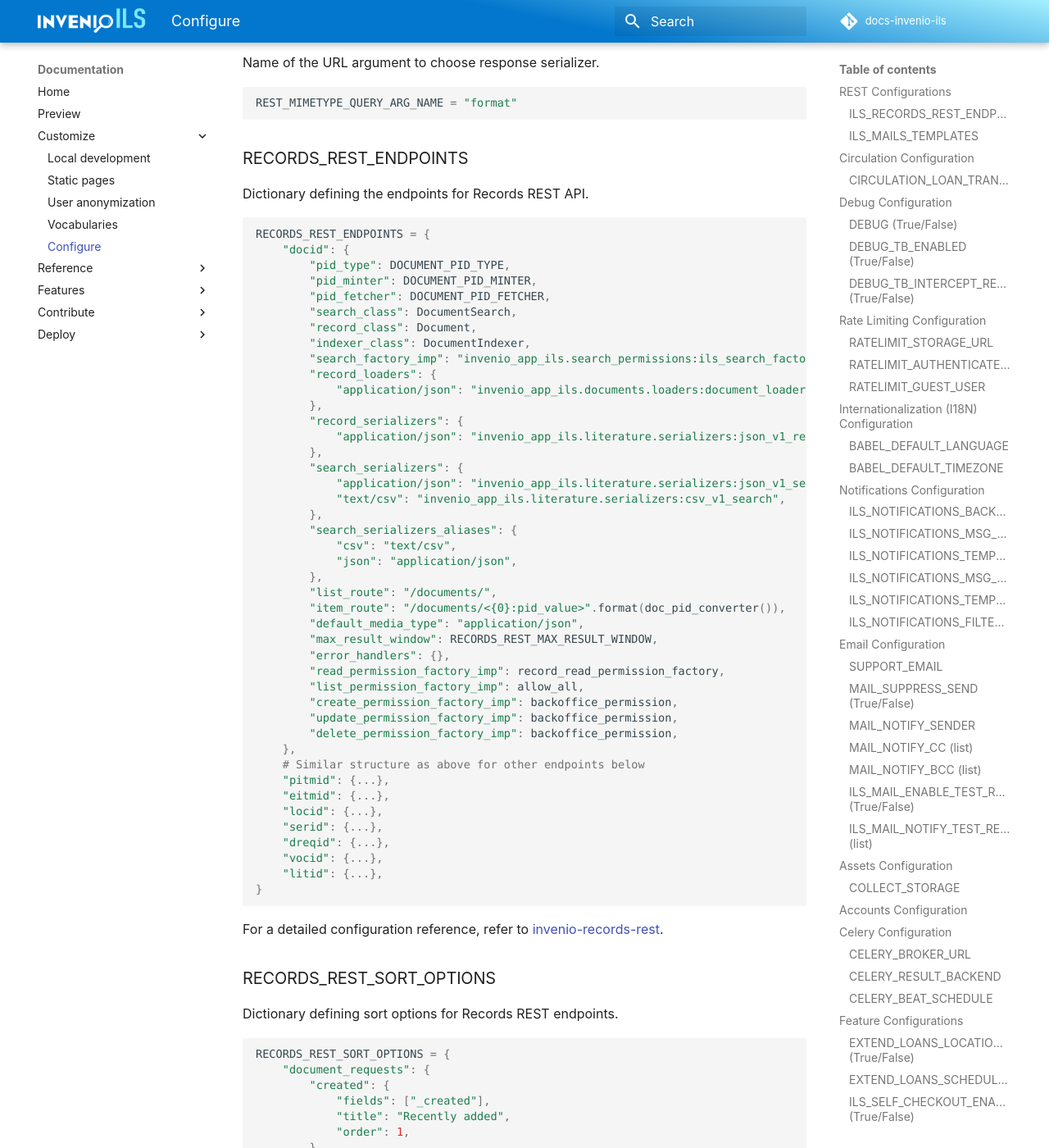
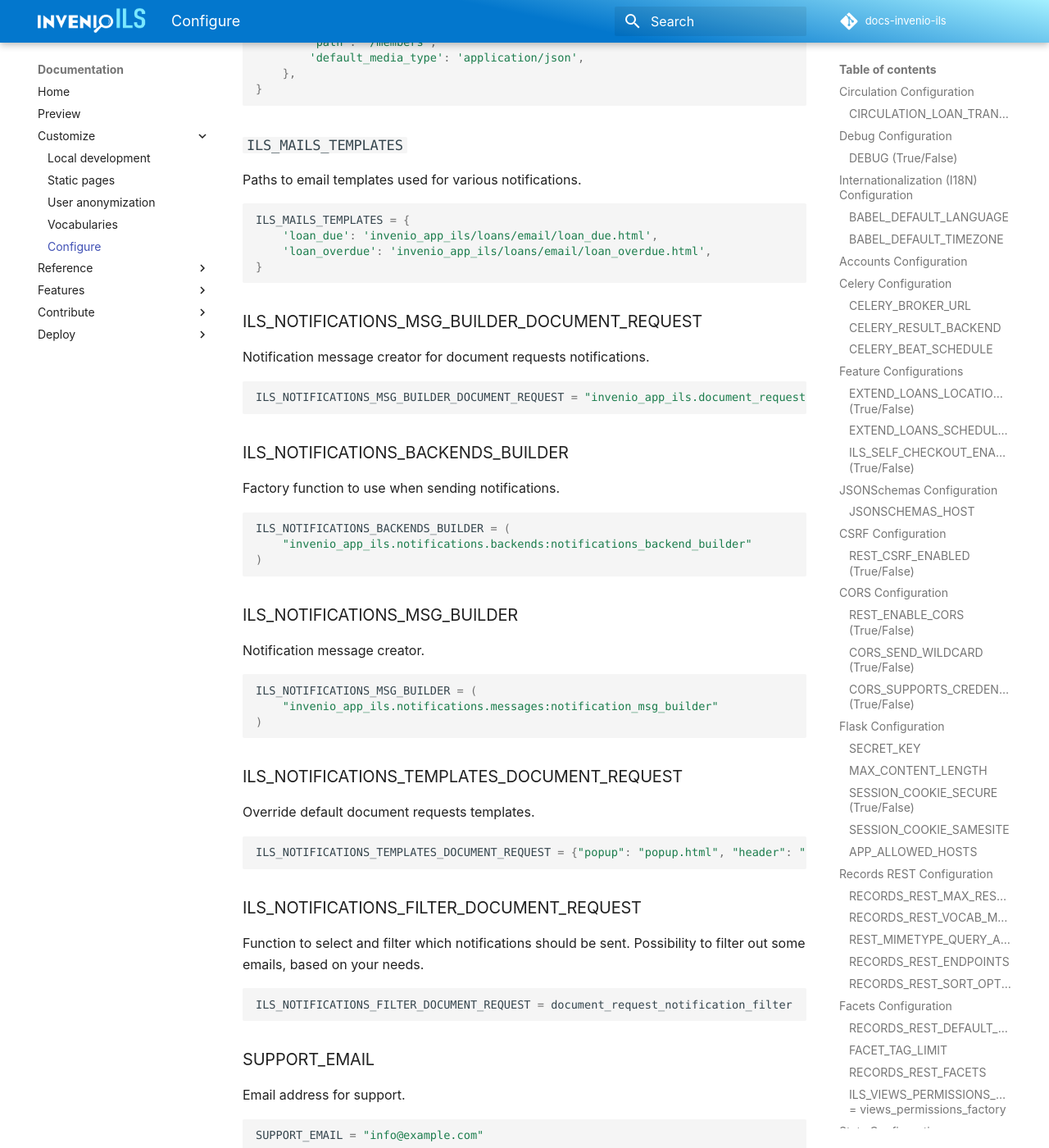
Before and after one commit to inveniosoftware/docs-invenio-ils, an MkDocs documentation site: the page built from docs/customize/configure.md, in a window 1280 px wide and 1400 px high, scrolled down 8991 px. Shown: the whole window at 82% size. Built offline with MkDocs 1.6.1 and Material for MkDocs 9.7.7, drawn with Linux system fonts in a browser that asks for light colours; comment, search, counter and statistics services are not loaded; some of the changed text lies outside the part shown.

Commit message:
docs: Update structure and add examples

````diff
--- a/docs/customize/configure.md
+++ b/docs/customize/configure.md
@@ -1,38 +1,6 @@
 # Configuration Variables
 
-This document provides a comprehensive list and explanation of the configuration variables available in the `invenio-app-ils` backend. These variables can be set in the configuration file(s) to customize the behavior of your Invenio ILS application.
-
-## REST Configurations
-
-### `ILS_RECORDS_REST_ENDPOINTS`
-
-REST endpoints for various record types.
-
-```python
-ILS_RECORDS_REST_ENDPOINTS = {
-    'books': {
-        'pid_type': 'bookid',
-        'path': '/books',
-        'default_media_type': 'application/json',
-    },
-    'members': {
-        'pid_type': 'memberid',
-        'path': '/members',
-        'default_media_type': 'application/json',
-    },
-}
-```
-
-### `ILS_MAILS_TEMPLATES`
-
-Paths to email templates used for various notifications.
-
-```python
-ILS_MAILS_TEMPLATES = {
-    'loan_due': 'invenio_app_ils/loans/email/loan_due.html',
-    'loan_overdue': 'invenio_app_ils/loans/email/loan_overdue.html',
-}
-```
+This document provides a comprehensive list and explanation of the configuration variables available in the [invenio-app-ils](https://github.com/inveniosoftware/invenio-app-ils) module. These variables can be set in the configuration file(s) to customize the behavior of your InvenioILS application.
 
 ## Circulation Configuration
 
@@ -58,40 +26,6 @@ For detailed documentation for circulation sub-module, refer to [invenio-circula
 
 Enable or disable debugging mode.
 
-### DEBUG_TB_ENABLED (True/False)
-
-Enable or disable the debug toolbar.
-
-### DEBUG_TB_INTERCEPT_REDIRECTS (True/False)
-
-Enable or disable intercepting redirects in the debug toolbar.
-
-## Rate Limiting Configuration
-
-### RATELIMIT_STORAGE_URL
-
-Storage URL for the rate limiter.
-
-```python
-RATELIMIT_STORAGE_URL = "redis://localhost:6379/3"
-```
-
-### RATELIMIT_AUTHENTICATED_USER
-
-Rate limit for authenticated users.
-
-```python
-RATELIMIT_AUTHENTICATED_USER = "5000 per hour;150 per minute"
-```
-
-### RATELIMIT_GUEST_USER
-
-Rate limit for non-authenticated users.
-
-```python
-RATELIMIT_GUEST_USER = "1000 per hour;100 per minute"
-```
-
 ## Internationalization (I18N) Configuration
 
 ### BABEL_DEFAULT_LANGUAGE
@@ -110,117 +46,9 @@ Default timezone setting.
 BABEL_DEFAULT_TIMEZONE = "Europe/Zurich"
 ```
 
-## Notifications Configuration
-
-### ILS_NOTIFICATIONS_BACKENDS_BUILDER
-
-Factory function to use when sending notifications.
-
-```python
-ILS_NOTIFICATIONS_BACKENDS_BUILDER = (
-    "invenio_app_ils.notifications.backends:notifications_backend_builder"
-)
-```
-
-### ILS_NOTIFICATIONS_MSG_BUILDER
-
-Notification message creator.
-
-```python
-ILS_NOTIFICATIONS_MSG_BUILDER = (
-    "invenio_app_ils.notifications.messages:notification_msg_builder"
-)
-```
-
-### ILS_NOTIFICATIONS_TEMPLATES
-
-Override default global common templates.
-
-```python
-ILS_NOTIFICATIONS_TEMPLATES = {"footer": "footer.html"}
-```
-
-### ILS_NOTIFICATIONS_MSG_BUILDER_DOCUMENT_REQUEST
-
-Notification message creator for document requests notifications.
-
-```python
-ILS_NOTIFICATIONS_MSG_BUILDER_DOCUMENT_REQUEST = "invenio_app_ils.document_requests.notifications.messages:notification_document_request_msg_builder"
-```
-
-### ILS_NOTIFICATIONS_TEMPLATES_DOCUMENT_REQUEST
-
-Override default document requests templates.
-
-```python
-ILS_NOTIFICATIONS_TEMPLATES_DOCUMENT_REQUEST = {}
-```
-
-### ILS_NOTIFICATIONS_FILTER_DOCUMENT_REQUEST
-
-Function to select and filter which notifications should be sent.
-
-```python
-ILS_NOTIFICATIONS_FILTER_DOCUMENT_REQUEST = document_request_notification_filter
-```
-
-## Email Configuration
-
-### SUPPORT_EMAIL
-
-Email address for support.
-
-```python
-SUPPORT_EMAIL = "info@example.com"
-```
-
-### MAIL_SUPPRESS_SEND (True/False)
-
-Disable email sending by default.
-
-### MAIL_NOTIFY_SENDER
-
-Email address for email notification sender.
-
-```python
-MAIL_NOTIFY_SENDER = "noreply@example.com"
-```
-
-### MAIL_NOTIFY_CC (list)
-
-Email CC address(es) for email notifications.
-
-### MAIL_NOTIFY_BCC (list)
-
-Email BCC address(es) for email notifications.
-
-### ILS_MAIL_ENABLE_TEST_RECIPIENTS (True/False)
-
-Enable or disable sending mail to test recipients.
-
-### ILS_MAIL_NOTIFY_TEST_RECIPIENTS (list)
-
-When `ILS_MAIL_ENABLE_TEST_RECIPIENTS` is True, all emails are sent here.
-
-```python
-ILS_MAIL_NOTIFY_TEST_RECIPIENTS = ["john.doe@example.com"]
-```
-
-## Assets Configuration
-
-### COLLECT_STORAGE
-
-Static files collection method (defaults to copying files).
-
-```python
-COLLECT_STORAGE = "flask_collect.storage.file"
-```
-
 ## Accounts Configuration
 
 For accounts configuration, refer to the [flask-security](https://github.com/inveniosoftware/flask-security-fork) and [invenio-accounts](https://invenio-accounts.readthedocs.io/en/latest/) documentation.
-
-Here's the continuation of the comprehensive documentation for the provided Python config file in Markdown format:
 
 ## Celery Configuration
 
@@ -272,17 +100,7 @@ EXTEND_LOANS_SCHEDULE_TIME = datetime.time(2)
 
 ### ILS_SELF_CHECKOUT_ENABLED (True/False)
 
-Enable or disable Self-Checkout feature endpoint.
-
-## Database Configuration
-
-### SQLALCHEMY_DATABASE_URI
-
-Database URI including user and password.
-
-```python
-SQLALCHEMY_DATABASE_URI = "postgresql+psycopg2://test:psw@localhost/ils"
-```
+Enable or disable Self-Checkout feature.
 
 ## JSONSchemas Configuration
 
@@ -299,6 +117,12 @@ JSONSCHEMAS_HOST = "127.0.0.1:5000"
 ### REST_CSRF_ENABLED (True/False)
 
 Enable or disable CSRF protection for REST APIs.
+
+---
+
+> **The following configurations are for customizing the way you make your application secure, it is advised to not modify them if in doubt.**
+
+---
 
 ## CORS Configuration
 
@@ -319,6 +143,7 @@ Exable or disable supporting credentials for CORS requests.
 ### SECRET_KEY
 
 Secret key used for session management and CSRF protection.
+**Note:** This variable should store a secure key when your website goes to production!
 
 ### MAX_CONTENT_LENGTH
 
@@ -348,30 +173,6 @@ List of allowed hosts for the application.
 APP_ALLOWED_HOSTS = ["localhost", "127.0.0.1"]
 ```
 
-### SPA_HOST
-
-Host URL for Single Page Application.
-
-```python
-SPA_HOST = "https://127.0.0.1:3000"
-```
-
-### SPA_PATHS
-
-Paths and placeholders for Single Page Application routes.
-
-```python
-SPA_PATHS = dict(
-    literature="/literature/%(pid)s",
-    loan="/backoffice/loans",
-    patron="/backoffice/patrons",
-    profile="/profile",
-    search="/search?q=%(querystring)s",
-)
-```
-
-Here's the continuation and completion of the configuration file documentation in Markdown format:
-
 ## Records REST Configuration
 
 ### RECORDS_REST_MAX_RESULT_WINDOW
@@ -390,14 +191,6 @@ Maximum result window for vocabulary Records REST endpoints.
 RECORDS_REST_VOCAB_MAX_RESULT_WINDOW = 500
 ```
 
-### PIDSTORE_RECID_FIELD
-
-Field name in the PID store for the record identifier.
-
-```python
-PIDSTORE_RECID_FIELD = "pid"
-```
-
 ### REST_MIMETYPE_QUERY_ARG_NAME
 
 Name of the URL argument to choose response serializer.
@@ -410,35 +203,15 @@ REST_MIMETYPE_QUERY_ARG_NAME = "format"
 
 Dictionary defining the endpoints for Records REST API.
 
+> The following configurations can be modified if you want to customise the Record behaviour by updating the classes, note that these require some advanced developer experience. You can also customise permissions policy for your resources.
+
 ```python
 RECORDS_REST_ENDPOINTS = {
     "docid": {
-        "pid_type": DOCUMENT_PID_TYPE,
-        "pid_minter": DOCUMENT_PID_MINTER,
-        "pid_fetcher": DOCUMENT_PID_FETCHER,
         "search_class": DocumentSearch,
         "record_class": Document,
         "indexer_class": DocumentIndexer,
         "search_factory_imp": "invenio_app_ils.search_permissions:ils_search_factory",
-        "record_loaders": {
-            "application/json": "invenio_app_ils.documents.loaders:document_loader"
-        },
-        "record_serializers": {
-            "application/json": "invenio_app_ils.literature.serializers:json_v1_response"
-        },
-        "search_serializers": {
-            "application/json": "invenio_app_ils.literature.serializers:json_v1_search",
-            "text/csv": "invenio_app_ils.literature.serializers:csv_v1_search",
-        },
-        "search_serializers_aliases": {
-            "csv": "text/csv",
-            "json": "application/json",
-        },
-        "list_route": "/documents/",
-        "item_route": "/documents/<{0}:pid_value>".format(doc_pid_converter()),
-        "default_media_type": "application/json",
-        "max_result_window": RECORDS_REST_MAX_RESULT_WINDOW,
-        "error_handlers": {},
         "read_permission_factory_imp": record_read_permission_factory,
         "list_permission_factory_imp": allow_all,
         "create_permission_factory_imp": backoffice_permission,
@@ -460,7 +233,7 @@ For a detailed configuration reference, refer to [invenio-records-rest](https://
 
 ### RECORDS_REST_SORT_OPTIONS
 
-Dictionary defining sort options for Records REST endpoints.
+Dictionary defining sort options for Records REST endpoints. Sort options set here will be displayed in the search pages.
 
 ```python
 RECORDS_REST_SORT_OPTIONS = {
@@ -497,7 +270,7 @@ Number of tags to display in the facets.
 
 ### RECORDS_REST_FACETS
 
-Disctionary defining facets for Records REST endpoints.
+Disctionary defining facets (search filters visible on the left hand side of search pages) for Records REST endpoints.
 
 ```python
 dict(
@@ -545,14 +318,6 @@ Permissions factory for ILS views to handle all ILS actions.
 ILS_VIEWS_PERMISSIONS_FACTORY = views_permissions_factory
 ```
 
-### ILS_INDEXER_TASK_DELAY
-
-Trigger delay for celery tasks to index referenced records.
-
-```python
-ILS_INDEXER_TASK_DELAY = timedelta(seconds=2)
-```
-
 ## Stats Configuration
 
 For detailed documentation on stats, refer to [invenio-stats](https://github.com/inveniosoftware/invenio-stats).
@@ -562,6 +327,26 @@ For detailed documentation on stats, refer to [invenio-stats](https://github.com
 ### ILS_VOCABULARIES (list)
 
 List of available vocabularies.
+
+```python
+ILS_VOCABULARIES = [
+    "alternative_title_type",
+    "author_identifier_scheme",
+    "author_type",
+    "country",
+    "currencies",
+    "doc_req_payment_method",
+    "doc_subjects",
+    "eitem_sources",
+    "item_medium",
+    "language",
+    "license",
+    "series_identifier_scheme",
+    "tag",
+]
+```
+
+> You can ceate new vocabularies and them to the list, note that this requires some advanced developer experience.
 
 ### ILS_VOCABULARY_SOURCES
 
@@ -576,46 +361,200 @@ ILS_VOCABULARY_SOURCES = {
 }
 ```
 
-### OPENDEFINITION_JSONRESOLVER_HOST
-
-Host URL for opendefinition license for jsonresolvers.
-
 ### FILES_REST_PERMISSION_FACTORY
 
 Factory function for defining permissions for file upload.
-
-### ILS_RECORDS_EXPLICIT_PERMISSIONS_ENABLED (True/False)
-
-Enable records restrictions by `_access` field.
-
-When enabled, it allows to define explicit permissions for each record to
-provide read access to specific users or roles.
-When disabled, it will avoid checking for user ids and roles on each search
-query and record fetch.
 
 ### ILS_LITERATURE_COVER_URLS_BUILDER
 
 Default implementation for building cover urls in document serializer.
 
-### ILS_RECORDS_METADATA_NAMESPACES
-
-Namespaces for fields added to the metadata schema.
-
 ### ILS_RECORDS_METADATA_EXTENSIONS
 
-Fields added to the metadata schema.
-
-### ILS_PATRON_ANONYMOUS_CLASS and ILS_PATRON_SYSTEM_AGENT_CLASS
-
-Define the class for the Anonymous and SystemAgent patrons.
+Fields added to the metadata schema with the key as the endpoint to add to.
 
 ```python
-ILS_PATRON_ANONYMOUS_CLASS = AnonymousPatron
-ILS_PATRON_SYSTEM_AGENT_CLASS = SystemAgent
+ILS_RECORDS_METADATA_EXTENSIONS = {
+    "document": {
+        "schema": Document._schema,
+        "fields": {
+            "new_field": {
+                "elasticsearch": "long",
+                "marshmallow": Integer(),
+            },
+        },
+    },
+}
+```
+
+## Advanced Configurations
+
+### `ILS_RECORDS_REST_ENDPOINTS`
+
+REST endpoints for various record types.
+
+```python
+ILS_RECORDS_REST_ENDPOINTS = {
+    'books': {
+        'pid_type': 'bookid',
+        'path': '/books',
+        'default_media_type': 'application/json',
+    },
+    'members': {
+        'pid_type': 'memberid',
+        'path': '/members',
+        'default_media_type': 'application/json',
+    },
+}
+```
+
+### `ILS_MAILS_TEMPLATES`
+
+Paths to email templates used for various notifications.
+
+```python
+ILS_MAILS_TEMPLATES = {
+    'loan_due': 'invenio_app_ils/loans/email/loan_due.html',
+    'loan_overdue': 'invenio_app_ils/loans/email/loan_overdue.html',
+}
+```
+
+### ILS_NOTIFICATIONS_MSG_BUILDER_DOCUMENT_REQUEST
+
+Notification message creator for document requests notifications.
+
+```python
+ILS_NOTIFICATIONS_MSG_BUILDER_DOCUMENT_REQUEST = "invenio_app_ils.document_requests.notifications.messages:notification_document_request_msg_builder"
+```
+
+### ILS_NOTIFICATIONS_BACKENDS_BUILDER
+
+Factory function to use when sending notifications.
+
+```python
+ILS_NOTIFICATIONS_BACKENDS_BUILDER = (
+    "invenio_app_ils.notifications.backends:notifications_backend_builder"
+)
+```
+
+### ILS_NOTIFICATIONS_MSG_BUILDER
+
+Notification message creator.
+
+```python
+ILS_NOTIFICATIONS_MSG_BUILDER = (
+    "invenio_app_ils.notifications.messages:notification_msg_builder"
+)
+```
+
+### ILS_NOTIFICATIONS_TEMPLATES_DOCUMENT_REQUEST
+
+Override default document requests templates.
+
+```python
+ILS_NOTIFICATIONS_TEMPLATES_DOCUMENT_REQUEST = {"popup": "popup.html", "header": "header.html"}
+```
+
+### ILS_NOTIFICATIONS_FILTER_DOCUMENT_REQUEST
+
+Function to select and filter which notifications should be sent. Possibility to filter out some emails, based on your needs.
+
+```python
+ILS_NOTIFICATIONS_FILTER_DOCUMENT_REQUEST = document_request_notification_filter
+```
+
+### SUPPORT_EMAIL
+
+Email address for support.
+
+```python
+SUPPORT_EMAIL = "info@example.com"
+```
+
+### MAIL_SUPPRESS_SEND (True/False)
+
+Disable email sending by default.
+
+### MAIL_NOTIFY_SENDER
+
+Email address for email notification sender.
+
+```python
+MAIL_NOTIFY_SENDER = "noreply@example.com"
+```
+
+### MAIL_NOTIFY_CC (list)
+
+Email CC address(es) for email notifications.
+
+### MAIL_NOTIFY_BCC (list)
+
+Email BCC address(es) for email notifications.
+
+### ILS_MAIL_ENABLE_TEST_RECIPIENTS (True/False)
+
+Enable or disable sending mail to test recipients.
+
+### ILS_MAIL_NOTIFY_TEST_RECIPIENTS (list)
+
+When `ILS_MAIL_ENABLE_TEST_RECIPIENTS` is True, all emails are sent here.
+
+```python
+ILS_MAIL_NOTIFY_TEST_RECIPIENTS = ["john.doe@example.com"]
+```
+
+### COLLECT_STORAGE
+
+Static files collection method (defaults to copying files).
+
+```python
+COLLECT_STORAGE = "flask_collect.storage.file"
+```
+
+## Configurations for Website Administrators
+
+### SQLALCHEMY_DATABASE_URI
+
+Database URI including user and password.
+
+```python
+SQLALCHEMY_DATABASE_URI = "postgresql+psycopg2://test:psw@localhost/ils"
+```
+
+### RATELIMIT_STORAGE_URL
+
+Storage URL for the rate limiter.
+
+```python
+RATELIMIT_STORAGE_URL = "redis://localhost:6379/3"
+```
+
+### RATELIMIT_AUTHENTICATED_USER
+
+Rate limit for authenticated users.
+
+```python
+RATELIMIT_AUTHENTICATED_USER = "5000 per hour;150 per minute"
+```
+
+### RATELIMIT_GUEST_USER
+
+Rate limit for non-authenticated users.
+
+```python
+RATELIMIT_GUEST_USER = "1000 per hour;100 per minute"
+```
+
+### SPA_HOST
+
+Host URL for Single Page Application.
+
+```python
+SPA_HOST = "https://127.0.0.1:3000"
 ```
 
 ## Notes
 
-- This list includes only a subset of all available configuration variables. For a complete list, refer to the official Invenio App ILS documentation or source code.
+- This list includes only a subset of all available configuration variables. For a complete list, refer to the official InvenioILS documentation or source code.
 - Replace example values with actual values suitable for your instance.
 - Ensure to restart the application after modifying configuration variables for changes to take effect.
````
Also changed, not shown: other parts of docs/customize/configure.md (+2 -0 lines).
